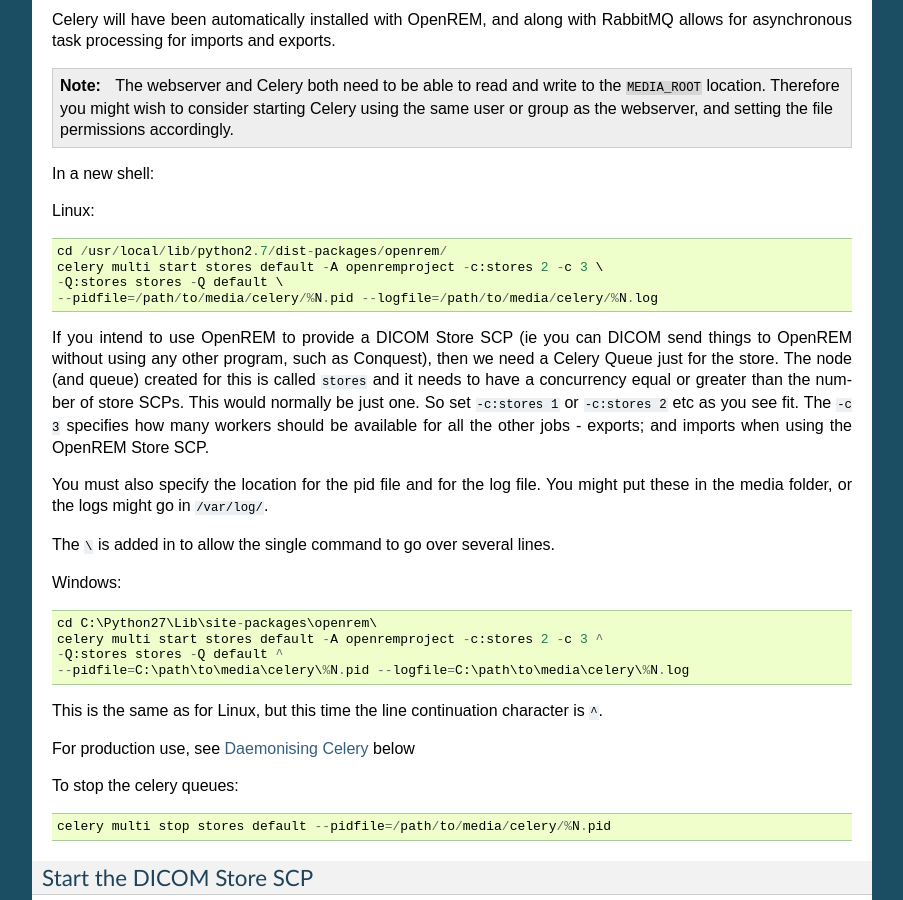
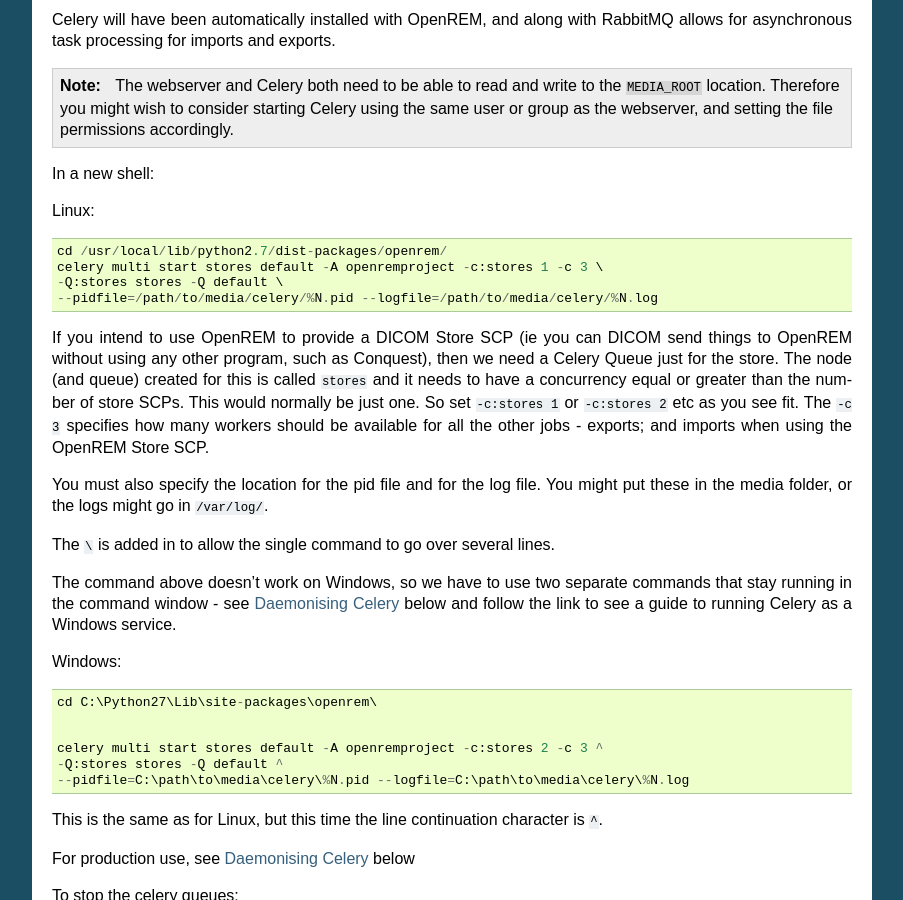
Before and after one commit to ckswilliams/modOpenREM, a Sphinx documentation site: the page built from docs/startservices.rst, in a window 1280 px wide and 900 px high, scrolled down 578 px. Shown: the whole window, without its empty margins (198-1101 px from the left). Built offline with Sphinx 7.4.7, drawn with Linux system fonts in a browser that asks for light colours.

Commit message:
Changing the default number of workers for stores to one, and starting rewording the Windows version.

```diff
--- a/docs/startservices.rst
+++ b/docs/startservices.rst
@@ -46,7 +46,7 @@
 Linux::
 
     cd /usr/local/lib/python2.7/dist-packages/openrem/
-    celery multi start stores default -A openremproject -c:stores 2 -c 3 \
+    celery multi start stores default -A openremproject -c:stores 1 -c 3 \
     -Q:stores stores -Q default \
     --pidfile=/path/to/media/celery/%N.pid --logfile=/path/to/media/celery/%N.log
 
@@ -61,11 +61,14 @@
 
 The ``\`` is added in to allow the single command to go over several lines.
 
-
+The command above doesn't work on Windows, so we have to use two separate commands that stay running in the command
+window - see `Daemonising Celery`_ below and follow the link to see a guide to running Celery as a Windows service.
 
 Windows::
 
     cd C:\Python27\Lib\site-packages\openrem\
+
+
     celery multi start stores default -A openremproject -c:stores 2 -c 3 ^
     -Q:stores stores -Q default ^
     --pidfile=C:\path\to\media\celery\%N.pid --logfile=C:\path\to\media\celery\%N.log
```
